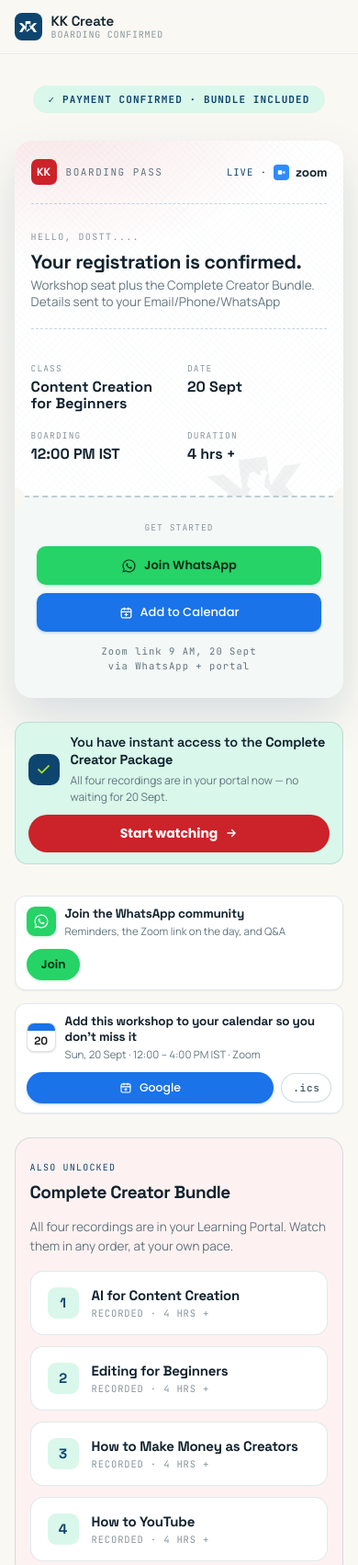
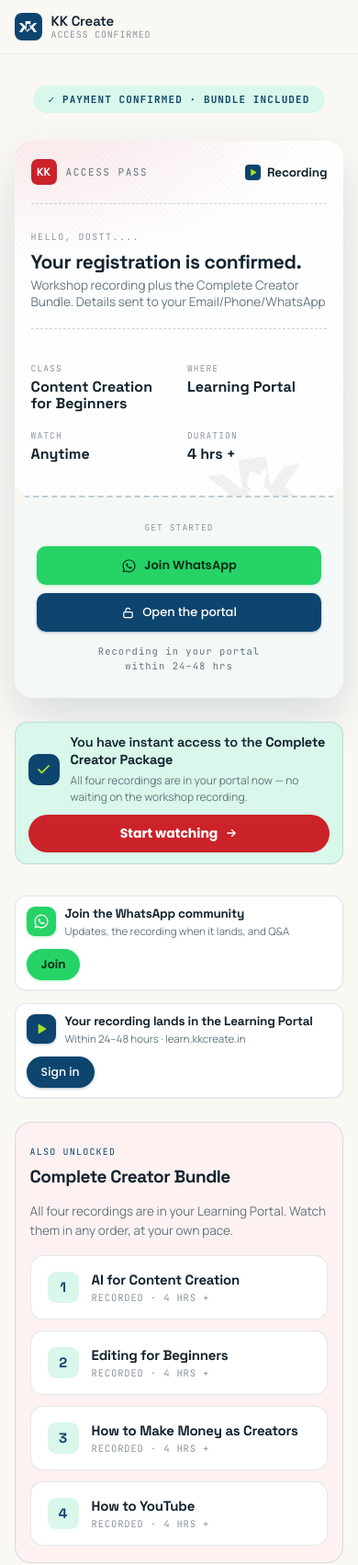
Before and after one commit to HowShubh/Content_Creation_Workshop_LP, a plain HTML site: page site/tybundle/index.html in a window 390 px wide. Shown: the top 1702 px of the page at 92% size. Drawn offline with Linux system fonts and the light colour scheme.

Commit message:
Sell the recording instead of the live seat
The live session ran on 20 Sept; from now on the funnel sells the
recording. The landing page drops every "live", date and Zoom mention
for "full recording, watch anytime", loses the pulsing live dots, and
points all six Enroll buttons at the recording's checkout. The share
card is regenerated with the new pill.

The two thank-you pages confirm a recording rather than a seat: the
boarding pass is an access pass with a play tile, the grid says where
and when to watch, the stub opens the portal, and the calendar card is
a portal card. The Google Calendar builder and TY.event go from ty.js
with it; the .ics stays because /zoomlink still links it. /ccboto only
needed its two "live workshop" lines reworded.

Co-Authored-By: Claude Opus 5 <noreply@anthropic.com>

```diff
--- a/site/base.css
+++ b/site/base.css
@@ -307,8 +307,6 @@
   --whatsapp: #25d366;
   --whatsapp-hover: #1fbb59;
   --whatsapp-ink: #0a2e18;
-  --gcal: #1a73e8;
-  --gcal-hover: #1765cc;
 
   --sans: Manrope, system-ui, -apple-system, 'Segoe UI', sans-serif;
   --display: 'Space Grotesk', Manrope, system-ui, sans-serif;
@@ -453,7 +451,7 @@ img { max-width: 100%; }
 .btn-accent,
 .btn-lime,
 .btn-wa,
-.btn-cal,
+.btn-portal,
 .btn-outline,
 .ll-join,
 .lp-cta {
@@ -463,7 +461,7 @@ img { max-width: 100%; }
 .btn-accent::after,
 .btn-lime::after,
 .btn-wa::after,
-.btn-cal::after,
+.btn-portal::after,
 .btn-outline::after,
 .ll-join::after,
 .lp-cta::after {
@@ -485,11 +483,10 @@ img { max-width: 100%; }
 /* Outline button on cream: a white streak would be invisible. */
 .btn-outline { --sheen: rgba(var(--line-rgb), 0.07); }
 
-/* The quiet buttons hold still. One shining thing per row is the point —
-   the .ics link and the portal sign-in pill are alternatives to the main
-   action, not the action. Removing the pseudo rather than hiding it also
-   stops the animation running. */
-.btn-ics::after,
+/* The quiet button holds still. One shining thing per row is the point —
+   the portal sign-in pill is an alternative to the main action, not the
+   action. Removing the pseudo rather than hiding it also stops the
+   animation running. */
 .portal-btn::after { content: none; }
 
 /* The streak crosses in the first 85% of the loop, then waits — a
@@ -515,7 +512,7 @@ img { max-width: 100%; }
   .btn-accent::after,
   .btn-lime::after,
   .btn-wa::after,
-  .btn-cal::after,
+  .btn-portal::after,
   .btn-outline::after,
   .ll-join::after,
   .lp-cta::after { content: none; }
--- a/site/ty.css
+++ b/site/ty.css
@@ -42,7 +42,7 @@
   letter-spacing: 0.1em;
 }
 
-/* ---------- Boarding pass ---------- */
+/* ---------- Access pass ---------- */
 
 .pass-band { padding-top: 30px; }
 
@@ -143,7 +143,8 @@
   width: 17px;
   height: 17px;
   border-radius: 4px;
-  background: #2d8cff;
+  background: var(--panel);
+  color: var(--lime);
   display: inline-grid;
   place-items: center;
   flex: none;
@@ -248,7 +249,7 @@
   line-height: 1.5;
 }
 
-/* ---------- WhatsApp / calendar buttons ---------- */
+/* ---------- WhatsApp / portal buttons ---------- */
 
 .btn-wa {
   background: var(--whatsapp);
@@ -259,41 +260,27 @@
 }
 .btn-wa:hover { background: var(--whatsapp-hover); color: var(--whatsapp-ink); }
 
-.btn-cal {
-  background: var(--gcal);
+/* Navy, like the portal sign-in pill further down: the portal is the
+   funnel's own door, and this is the same door from the pass. */
+.btn-portal {
+  background: var(--panel);
   color: #fff;
   padding: 11px 14px;
   font-size: 13px;
   font-weight: 500;
-  box-shadow: 0 1px 3px rgba(26, 115, 232, 0.35);
+  box-shadow: 0 1px 3px rgba(13, 69, 110, 0.35);
 }
-.btn-cal:hover { background: var(--gcal-hover); color: #fff; }
+.btn-portal:hover { background: var(--panel-hover); color: #fff; }
 
 .btn-pill { border-radius: 999px; padding: 8px 16px; font-size: 12.5px; flex: none; }
-
-/* The calendar card offers both: the Google template link, and the file
-   Apple Calendar and Outlook actually want. */
-.quick-actions { display: flex; align-items: center; gap: 8px; flex: none; }
-
-.btn-ics {
-  border: 1px solid rgba(var(--line-rgb), 0.2);
-  background: var(--surface);
-  color: var(--text-2);
-  font-family: var(--mono);
-  font-size: 11px;
-  font-weight: 500;
-  letter-spacing: 0.06em;
-  padding: 8px 12px;
-}
-.btn-ics:hover { border-color: var(--accent); color: var(--accent); }
 
 /* ---------- Quick actions ---------- */
 
 /* ---------- Instant access banner (/tybundle only) ----------
 
    The bundle is the one thing on this page that can be used today; the
-   workshop, the WhatsApp group and the calendar card are all about a date
-   a month out. So it sits above them and says so in one line.
+   workshop recording takes a day or two to land, and the two cards below
+   are about waiting for it. So it sits above them and says so in one line.
 
    Mint rather than the red wash the "Also unlocked" band uses further
    down: that band is a list of what came with the purchase, this is a
@@ -397,29 +384,11 @@
 }
 .quick-text span { font-size: 11.5px; color: var(--text-3); }
 
-/* Torn-off desk-calendar tile: blue header bar over the date. */
-.cal-tile {
-  width: 32px;
-  height: 32px;
-  border-radius: 8px;
-  background: #fff;
-  border: 1px solid rgba(20, 19, 16, 0.12);
-  flex: none;
-  display: flex;
-  flex-direction: column;
-  overflow: hidden;
-  box-shadow: 0 1px 2px rgba(20, 19, 16, 0.12);
-}
-.cal-tile-bar { height: 8px; background: var(--gcal); }
-.cal-tile-day {
-  flex: 1;
-  display: grid;
-  place-items: center;
-  font-family: var(--display);
-  font-size: 12px;
-  font-weight: 700;
-  color: #1a1a1a;
-  line-height: 1;
+/* The portal card's tile: the play glyph on navy, as on the pass. */
+.quick-icon--portal {
+  background: var(--panel);
+  color: var(--lime);
+  box-shadow: 0 1px 3px rgba(13, 69, 110, 0.35);
 }
 
 /* ---------- One-time-offer strip (/tycontent101 only) ---------- */
@@ -645,8 +614,9 @@
   line-height: 1.6;
 }
 
-/* What is actually waiting in the portal. The Zoom link is first because on
-   the day it is the only line that matters. */
+/* What is actually waiting in the portal. The recording is first because
+   it is the thing that was bought; the certificate and, on /tybundle, the
+   four bundle recordings follow. */
 .portal-list {
   list-style: none;
   margin: 0;
@@ -766,7 +736,5 @@
 
   .oto-strip-buy { width: 100%; justify-content: space-between; }
   .quick-card { flex-wrap: wrap; }
-  .quick-actions { width: 100%; }
-  .quick-actions .btn-cal { flex: 1; }
   .strip .btn, .strip-card .btn { width: 100%; }
 }
--- a/site/tybundle/index.html
+++ b/site/tybundle/index.html
@@ -24,7 +24,7 @@
       <span class="brand-mark"><img src="../assets/logo-mark-light.webp" width="1048" height="678" alt="" /></span>
       <span class="brand-text">
         <span class="brand-name">KK Create</span>
-        <span class="brand-kicker">BOARDING CONFIRMED</span>
+        <span class="brand-kicker">ACCESS CONFIRMED</span>
       </span>
     </span>
   </div>
@@ -36,7 +36,7 @@
     <span class="ty-badge">&#10003; PAYMENT CONFIRMED &middot; BUNDLE INCLUDED</span>
   </div>
 
-  <!-- ---------- Boarding pass ---------- -->
+  <!-- ---------- Access pass ---------- -->
   <section class="wrap pass-band" aria-labelledby="pass-title">
     <div class="pass">
 
@@ -44,27 +44,26 @@
         <div class="pass-top">
           <span class="pass-tag">
             <span class="pass-tag-mark">KK</span>
-            <span class="pass-tag-label">BOARDING PASS</span>
+            <span class="pass-tag-label">ACCESS PASS</span>
           </span>
           <span class="pass-live">
-            LIVE &middot;
             <span class="pass-live-icon" aria-hidden="true">
-              <svg width="11" height="11" viewBox="0 0 24 24" fill="#fff"><path d="M4 8.2A1.2 1.2 0 0 1 5.2 7h7.3a1.2 1.2 0 0 1 1.2 1.2v7.6a1.2 1.2 0 0 1-1.2 1.2H5.2A1.2 1.2 0 0 1 4 15.8zM15 11.2l4.3-2.7a.6.6 0 0 1 .95.5v6a.6.6 0 0 1-.95.5L15 12.8z"/></svg>
+              <svg width="11" height="11" viewBox="0 0 24 24" fill="currentColor"><path d="M7 5.2v13.6a1 1 0 0 0 1.52.86l11.1-6.8a1 1 0 0 0 0-1.72L8.52 4.34A1 1 0 0 0 7 5.2z"/></svg>
             </span>
-            <span class="pass-live-word">zoom</span>
+            <span class="pass-live-word">Recording</span>
           </span>
         </div>
 
         <div class="pass-body">
           <span class="pass-hello">HELLO, DOSTT....</span>
           <h1 class="pass-title" id="pass-title">Your registration is confirmed.</h1>
-          <p class="pass-sub">Workshop seat plus the Complete Creator Bundle. Details sent to your Email/Phone/WhatsApp</p>
+          <p class="pass-sub">Workshop recording plus the Complete Creator Bundle. Details sent to your Email/Phone/WhatsApp</p>
         </div>
 
         <dl class="pass-grid">
           <div class="pass-field"><dt>CLASS</dt><dd>Content Creation for Beginners</dd></div>
-          <div class="pass-field"><dt>DATE</dt><dd>20 Sept</dd></div>
-          <div class="pass-field"><dt>BOARDING</dt><dd>12:00 PM IST</dd></div>
+          <div class="pass-field"><dt>WHERE</dt><dd>Learning Portal</dd></div>
+          <div class="pass-field"><dt>WATCH</dt><dd>Anytime</dd></div>
           <div class="pass-field"><dt>DURATION</dt><dd>4 hrs +</dd></div>
         </dl>
       </div>
@@ -76,12 +75,12 @@
             <svg width="17" height="17" viewBox="0 0 24 24" fill="currentColor" aria-hidden="true"><path d="M12.04 2C6.58 2 2.13 6.45 2.13 11.91c0 1.75.46 3.45 1.32 4.95L2 22l5.25-1.38a9.9 9.9 0 0 0 4.79 1.22h.01c5.46 0 9.91-4.45 9.91-9.91 0-2.65-1.03-5.14-2.9-7.01A9.82 9.82 0 0 0 12.04 2m0 1.67c2.2 0 4.27.86 5.83 2.42a8.2 8.2 0 0 1 2.41 5.82c0 4.54-3.7 8.24-8.25 8.24a8.24 8.24 0 0 1-4.2-1.15l-.3-.18-3.12.82.83-3.04-.2-.31a8.2 8.2 0 0 1-1.26-4.38c0-4.54 3.7-8.24 8.26-8.24m-3.1 4.1c-.15 0-.39.06-.6.28-.2.22-.79.77-.79 1.88s.81 2.18.92 2.33c.12.15 1.57 2.4 3.81 3.36.53.23.95.37 1.27.47.53.17 1.02.15 1.4.09.43-.06 1.32-.54 1.5-1.06.19-.52.19-.97.13-1.06-.05-.09-.2-.15-.42-.26-.22-.11-1.32-.65-1.52-.72-.2-.08-.35-.11-.5.11-.15.22-.57.72-.7.87-.13.15-.26.17-.48.06-.22-.11-.94-.35-1.79-1.11-.66-.59-1.1-1.32-1.23-1.54-.13-.22-.02-.34.1-.45.1-.1.22-.26.33-.39.11-.13.15-.22.22-.37.07-.15.04-.28-.02-.39-.06-.11-.5-1.21-.68-1.65-.18-.43-.36-.37-.5-.38h-.42Z"/></svg>
             Join WhatsApp
           </a>
-          <a class="btn btn-cal" href="#calendar" data-cal>
-            <svg width="15" height="15" viewBox="0 0 24 24" fill="none" stroke="currentColor" stroke-width="2" stroke-linecap="round" aria-hidden="true"><rect x="3.5" y="5" width="17" height="15.5" rx="2.5"/><path d="M3.5 10h17M8.5 3.5v3M15.5 3.5v3M12 13v4M10 15h4"/></svg>
-            Add to Calendar
+          <a class="btn btn-portal" href="https://learn.kkcreate.in" data-lms>
+            <svg width="15" height="15" viewBox="0 0 24 24" fill="none" stroke="currentColor" stroke-width="2" stroke-linecap="round" stroke-linejoin="round" aria-hidden="true"><rect x="4.5" y="10.5" width="15" height="9.5" rx="2"/><path d="M8 10.5V7.8a4 4 0 0 1 7.4-2.1"/></svg>
+            Open the portal
           </a>
         </div>
-        <span class="pass-stub-note">Zoom link 9 AM, 20 Sept<br />via WhatsApp + portal</span>
+        <span class="pass-stub-note">Recording in your portal<br />within 24&ndash;48 hrs</span>
       </div>
 
     </div>
@@ -90,8 +89,8 @@
   <!-- ---------- Instant access ----------
 
        This page is a receipt for two things bought together, and the
-       boarding pass above only speaks to the workshop — which is still a
-       month away. The bundle is watchable now, so it gets its own line
+       pass above only speaks to the workshop — whose recording takes a day
+       or two to land. The bundle is watchable now, so it gets its own line
        above everything that asks the reader to wait for something.
 
        The four titles are named on the "Also unlocked" band further down;
@@ -103,7 +102,7 @@
       </span>
       <div class="access-text">
         <p class="access-title" id="access-title">You have instant access to the <b>Complete Creator Package</b></p>
-        <p class="access-note">All four recordings are in your portal now &mdash; no waiting for 20 Sept.</p>
+        <p class="access-note">All four recordings are in your portal now &mdash; no waiting on the workshop recording.</p>
       </div>
       <a class="btn btn-accent access-btn" href="https://learn.kkcreate.in" data-lms>
         Start watching
@@ -122,31 +121,23 @@
         </span>
         <span class="quick-text">
           <p>Join the WhatsApp community</p>
-          <span>Reminders, the Zoom link on the day, and Q&amp;A</span>
+          <span>Updates, the recording when it lands, and Q&amp;A</span>
         </span>
       </div>
       <a class="btn btn-wa btn-pill" href="#community" data-wa>Join</a>
     </div>
 
-    <div class="quick-card" id="calendar">
+    <div class="quick-card" id="portal">
       <div class="quick-lead">
-        <span class="cal-tile" aria-hidden="true">
-          <span class="cal-tile-bar"></span>
-          <span class="cal-tile-day">20</span>
+        <span class="quick-icon quick-icon--portal" aria-hidden="true">
+          <svg width="16" height="16" viewBox="0 0 24 24" fill="currentColor"><path d="M7 5.2v13.6a1 1 0 0 0 1.52.86l11.1-6.8a1 1 0 0 0 0-1.72L8.52 4.34A1 1 0 0 0 7 5.2z"/></svg>
         </span>
         <span class="quick-text">
-          <p>Add this workshop to your calendar so you don't miss it</p>
-          <span>Sun, 20 Sept &middot; 12:00 &ndash; 4:00 PM IST &middot; Zoom</span>
+          <p>Your recording lands in the Learning Portal</p>
+          <span>Within 24&ndash;48 hours &middot; learn.kkcreate.in</span>
         </span>
       </div>
-      <span class="quick-actions">
-        <a class="btn btn-cal btn-pill" href="#calendar" data-cal>
-          <svg width="14" height="14" viewBox="0 0 24 24" fill="none" stroke="currentColor" stroke-width="2" stroke-linecap="round" aria-hidden="true"><rect x="3.5" y="5" width="17" height="15.5" rx="2.5"/><path d="M3.5 10h17M8.5 3.5v3M15.5 3.5v3M12 13v4M10 15h4"/></svg>
-          Google
-        </a>
-        <!-- Apple Calendar and Outlook take the file, not the Google link. -->
-        <a class="btn btn-ics btn-pill" href="../assets/content-creation-101.ics">.ics</a>
-      </span>
+      <a class="btn btn-portal btn-pill" href="https://learn.kkcreate.in" data-lms>Sign in</a>
     </div>
 
   </section>
@@ -203,8 +194,8 @@
       <h3>Check your email for Learning Portal access</h3>
       <p>Your login credentials are on their way to the email you paid with. Sign in at <strong>learn.kkcreate.in</strong> using the email or phone number you checked out with — we send a one-time code, so there is no password to remember.</p>
       <ul class="portal-list">
-        <li><b>The live Zoom link and QR</b> from 9 AM IST on 20 Sept, three hours before we start. They appear in the portal, and we send the link on WhatsApp and by email too — so you have it three ways.</li>
-        <li><b>The live workshop recording</b> afterwards, plus your certificate.</li>
+        <li><b>The workshop recording</b> within 24&ndash;48 hours of your purchase. It appears in the portal, and we let you know on WhatsApp and by email when it is up.</li>
+        <li><b>Your certificate</b> once you complete the workshop.</li>
         <li><b>Your four bundle recordings</b> — AI for Content Creation, Editing for Beginners, How to Make Money as Creators and How to YouTube. Ready to watch now.</li>
       </ul>
       <a class="portal-btn" href="https://learn.kkcreate.in" data-lms>
@@ -235,7 +226,7 @@
   <section class="wrap strip-band" aria-label="Refer a friend">
     <div class="strip-card" data-referral-card>
       <div>
-        <h2>Know someone who should be in the room?</h2>
+        <h2>Know someone who should be learning this too?</h2>
         <p>Send them your link. Creating is easier to keep up when someone else is learning it with you.</p>
       </div>
       <button class="btn btn-outline" type="button" data-referral>Copy referral link</button>
```
Also changed, not shown: site/ccboto/index.html (+3 -3 lines), site/home.css (+8 -40 lines), site/index.html (+33 -34 lines), site/ty.js (+10 -65 lines), site/tycontent101/index.html (+21 -30 lines), README.md, site/assets/home/og-share.jpg, 1 other file.
